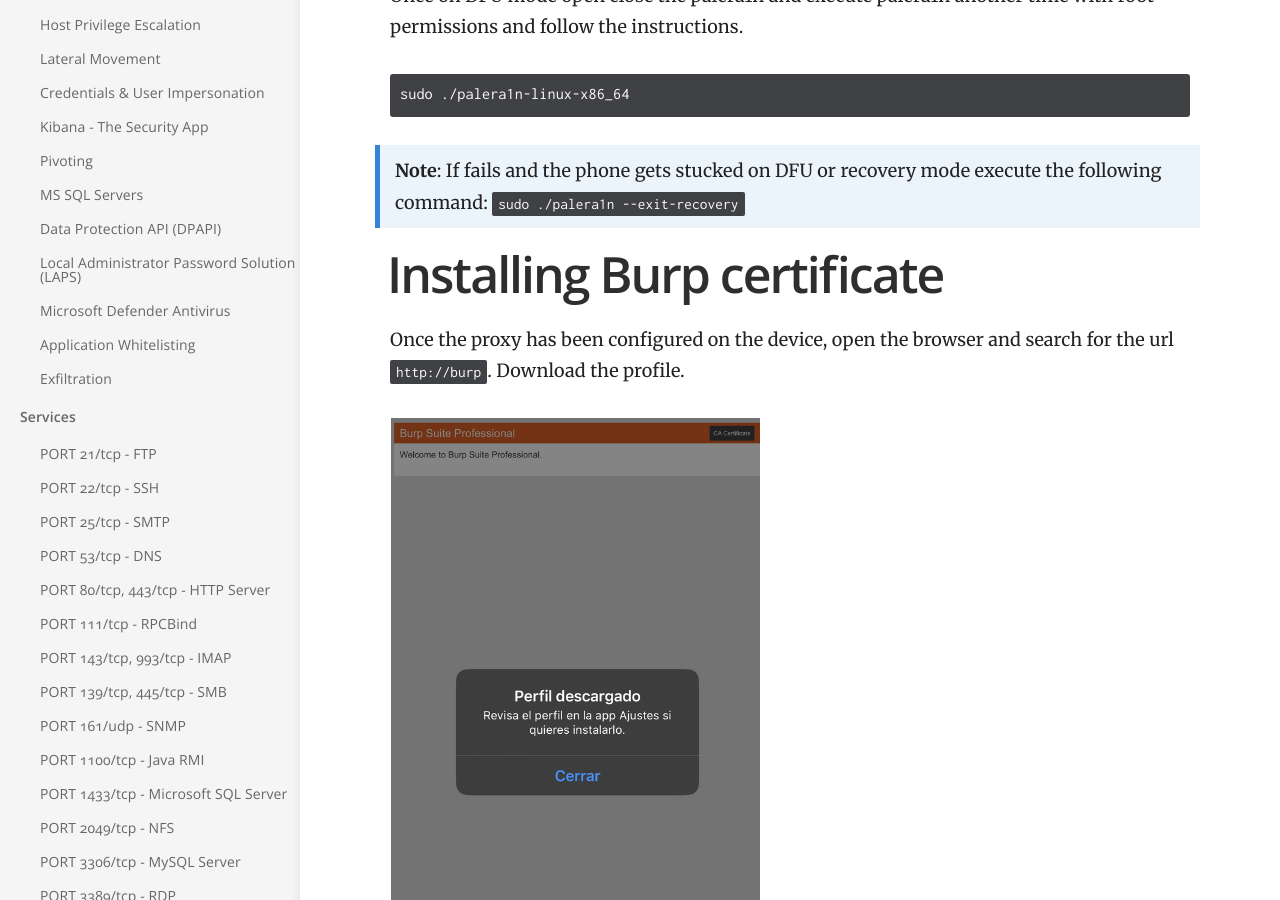
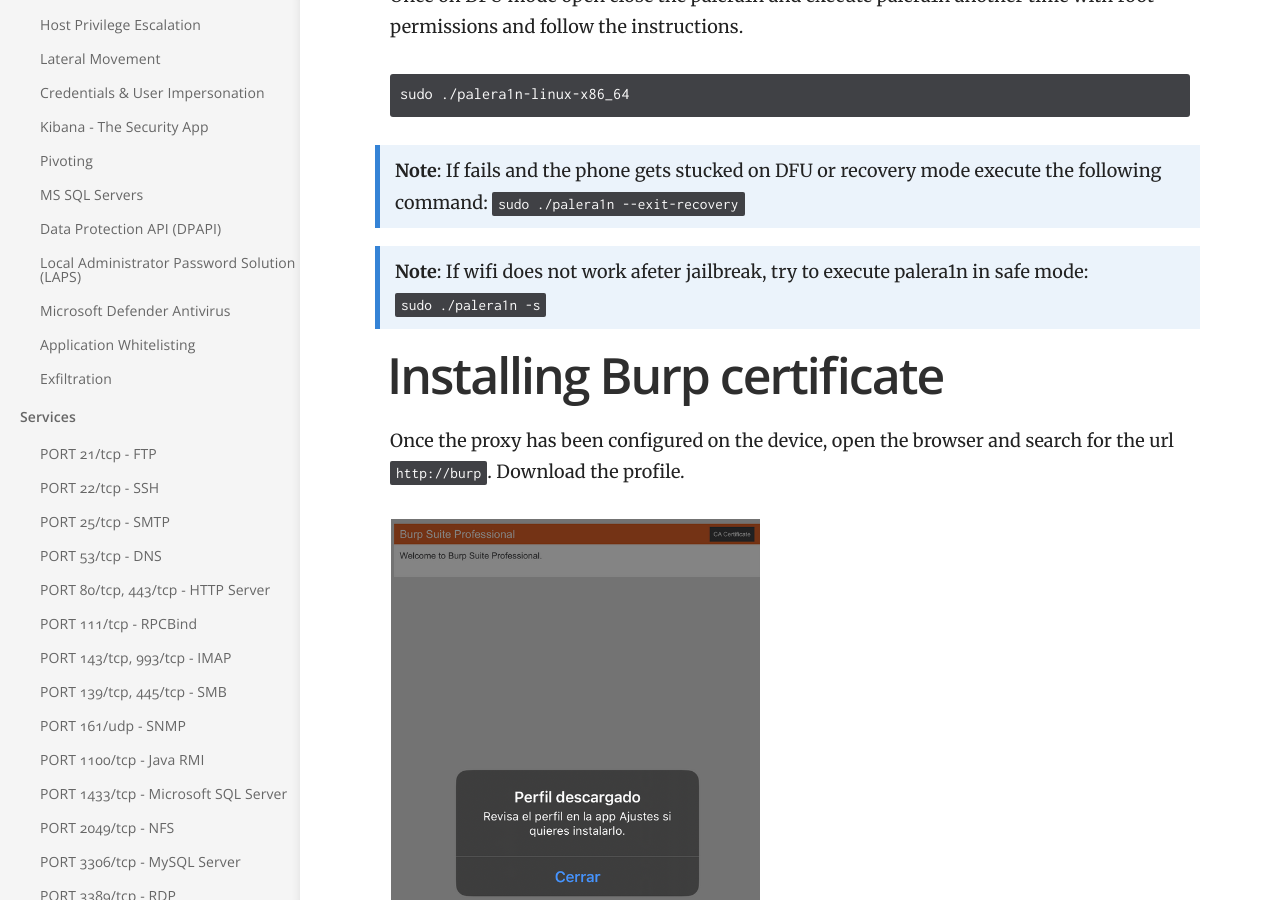
Before and after one commit to mvc1009/hackingnotes, a Jekyll site: the page built from _docs/movil/ios.md, in a window 1280 px wide and 900 px high, scrolled down 2547 px. Built offline with Jekyll 4.4.1, drawn with Linux system fonts in a browser that asks for light colours.

Commit message:
Update ios.md

````diff
--- a/_docs/movil/ios.md
+++ b/_docs/movil/ios.md
@@ -52,6 +52,9 @@ sudo ./palera1n-linux-x86_64
 ```
 
 > **Note**: If fails and the phone gets stucked on DFU or recovery mode execute the following command: `sudo ./palera1n --exit-recovery`
+
+> **Note**: If wifi does not work afeter jailbreak, try to execute palera1n in safe mode: `sudo ./palera1n -s`
+
 
 # Installing Burp certificate
 
````
